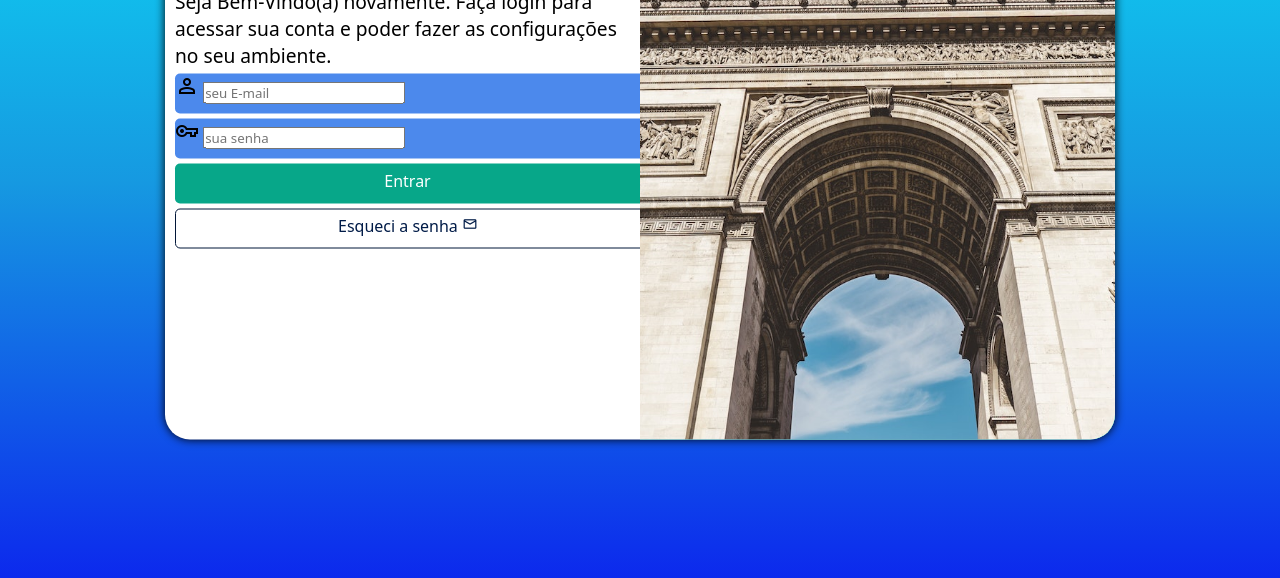
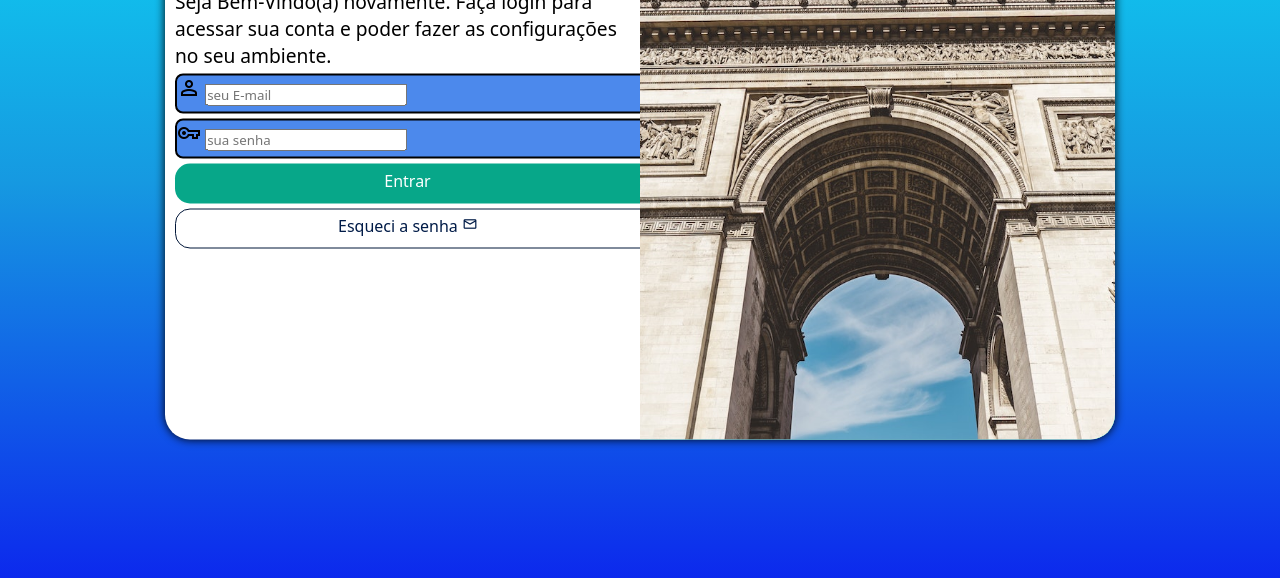
Before and after one commit to LUCAS-DOMINGOS-DA-SILVA/projeto-login, a plain HTML site: page index.html in a window 1280 px wide. Shown: the part 218-796 px from the top of the page. Drawn offline with nearby package versions, Linux system fonts and the light colour scheme.

Commit message:
atualizei

```diff
--- a/estilos/media-query.css
+++ b/estilos/media-query.css
@@ -45,4 +45,5 @@
       }
 
 
+
 }
--- a/estilos/style.css
+++ b/estilos/style.css
@@ -26,15 +26,14 @@
     position: absolute;
     top: 50%;
     left: 50%;
-    transform: translate(-50%,-50%);
     overflow: hidden;
-
     background-color: white;
     width: 250px;
     height: 515px;
     border-radius: 25px;
     box-shadow:0px 0px 10px black;
 
+    transform: translate(-50%,-50%);
     transition: width .4s,height .4s;
     transition-timing-function: ease;
 
@@ -64,15 +63,33 @@
   display: block;
   width: 100%;
   height: 40px;
-  border-radius: 5px;
+  border-radius: 8px;
   margin: 5px 0px;
+  border: 2px solid black;
  }
 
  div.campo>label{
   display: none ;
 
  }
+ /*
+ div.campo >i{
+  color: white;
+  font-size: 2em;
+  width: 40px;
+  padding: 5px;
+ }
+ div.campo >input{
+  background-color: #88eedb;
+  width: calc(100% - 45px);
+  height: 100%;
+  border-radius: 8px;
+  padding: 4px;
+  border: none;
 
+  transform: translateY(-13px);
+ }
+ */
  .gm {
 
    display: block;
@@ -86,7 +103,7 @@
    text-align: center;
    text-decoration: none;
    border: none;
-   border-radius: 5px;
+   border-radius: 15px;
    cursor: pointer;
  }
 
@@ -106,7 +123,7 @@
    background-color:  white;
    color: #001b47;
    border: 1px solid  #011638;
-   border-radius: 5px;
+   border-radius: 15px;
    text-decoration: none;
  }
  form > a.botao>i {
```
